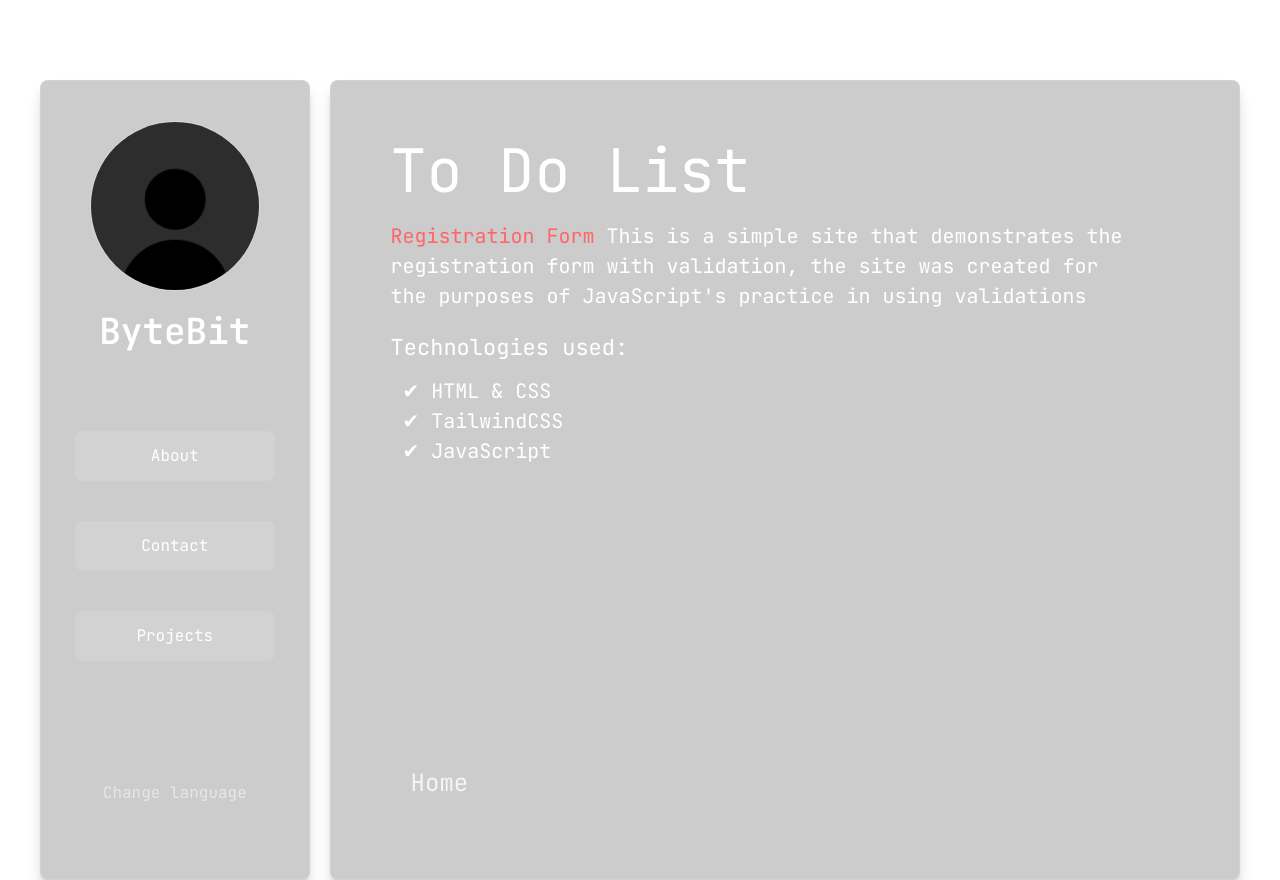
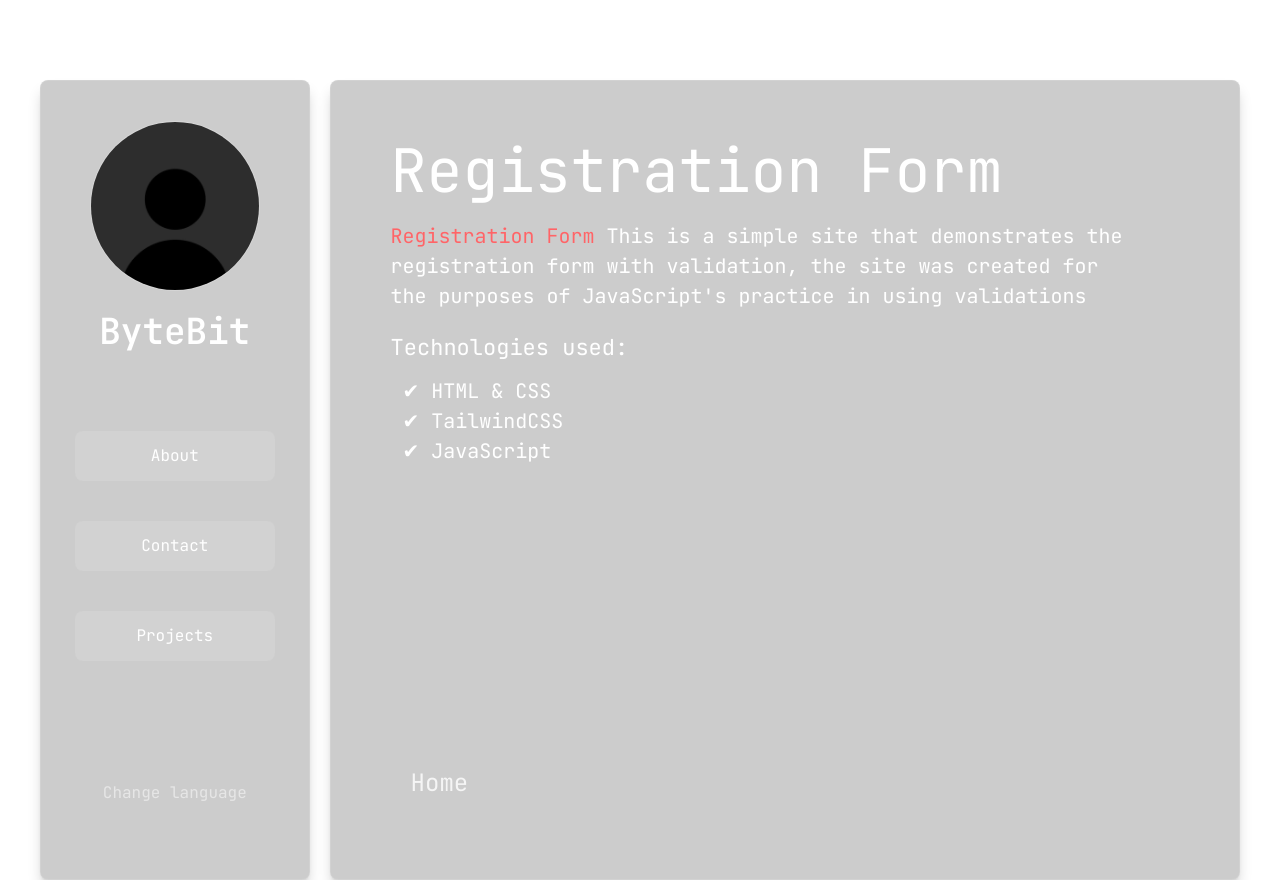
Before and after one commit to bytebitt/portfolio, a website: page projects/reg.html in a window 1280 px wide. Drawn offline with Linux system fonts and the light colour scheme; a web font is replaced by a local one.

Commit message:
Update reg.html

```diff
--- a/projects/reg.html
+++ b/projects/reg.html
@@ -75,7 +75,7 @@
 
         <main class="bg-black/20 backdrop-blur-lg mx-auto mt-20 min-h-[800px] w-[1000px] border border-white/10 shadow-black/20 shadow-lg rounded-lg
         max-sm:w-full max-md:mt-0 p-15">
-            <p class="text-white text-6xl max-md:text-2xl">To Do List</p>
+            <p class="text-white text-6xl max-md:text-2xl">Registration Form</p>
             <p class="text-[20px] pt-5">
                 <span class="text-red-400">Registration Form</span>
                 This is a simple site that demonstrates the
```
